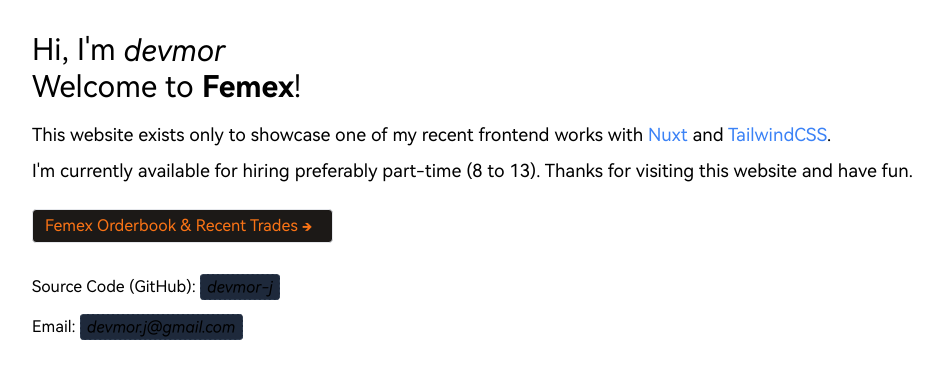
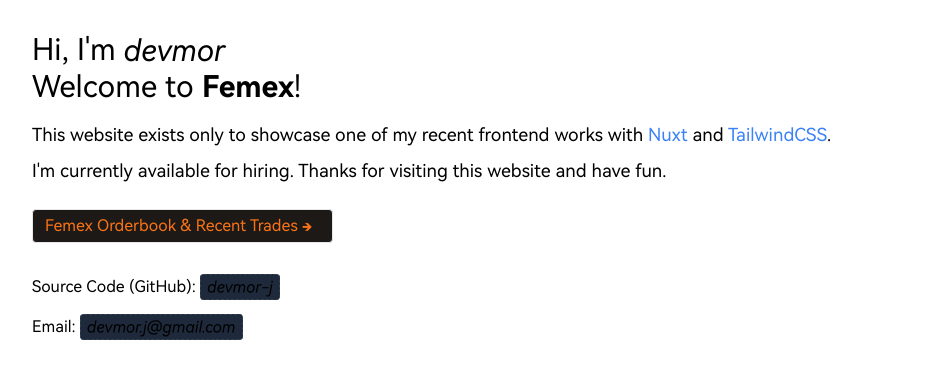
Before and after one commit to devmor-j/femex, a Nuxt app: page / in a window 1280 px wide. Shown: the top 378 px of the page, without its empty margins (0-942 px from the left). Built offline with nearby package versions, Linux system fonts and the light colour scheme.

Commit message:
Update index.vue

```diff
--- a/pages/index.vue
+++ b/pages/index.vue
@@ -22,8 +22,7 @@
         >.
         <br />
         <p class="my-2">
-          I'm currently available for hiring preferably part-time (8 to 13).
-          Thanks for visiting this website and have fun.
+          I'm currently available for hiring. Thanks for visiting this website and have fun.
         </p>
       </h2>
 
```
